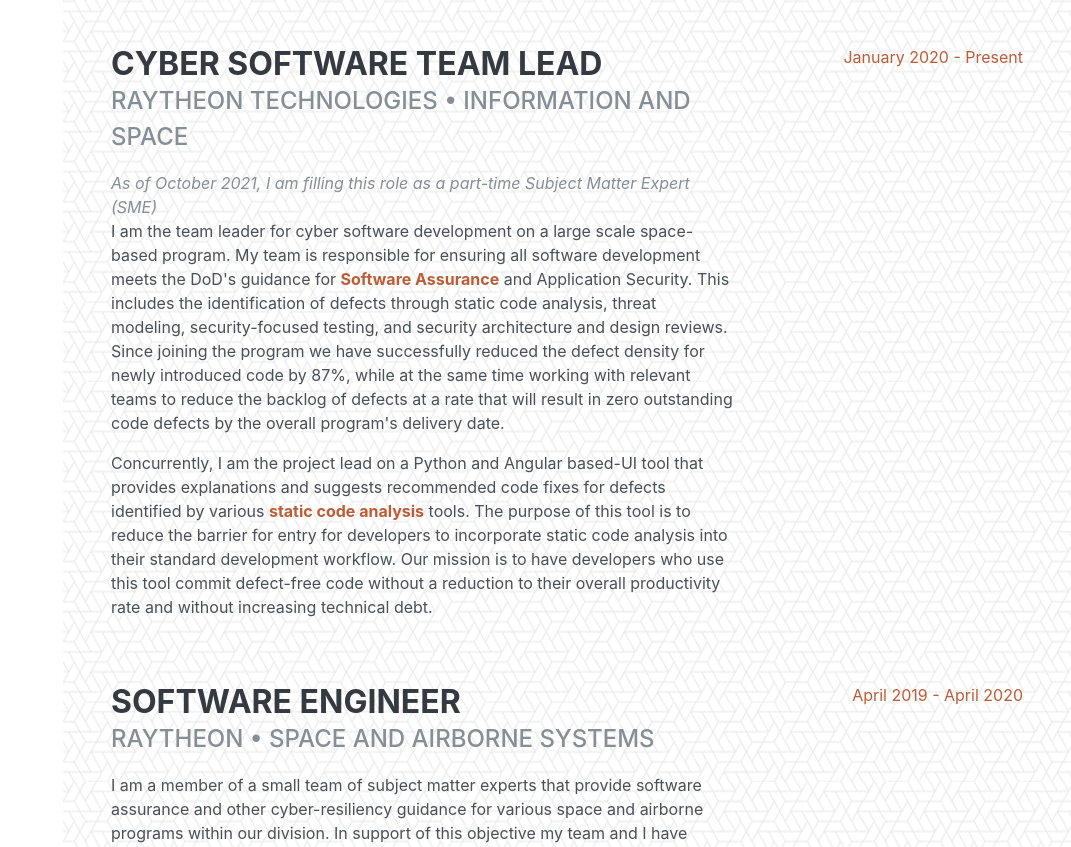
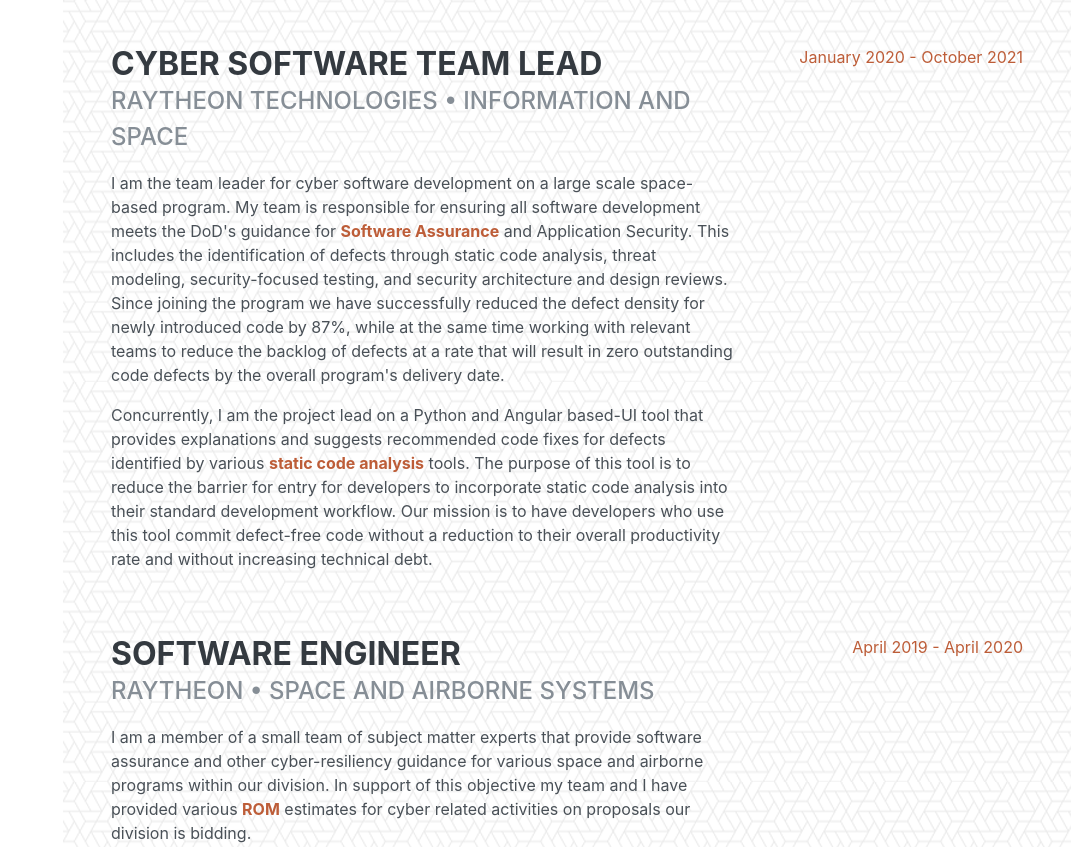
Before and after one commit to x24git/Resume-Site, a website: page index.html in a window 1280 px wide. Shown: the part 1218-2065 px from the top of the page, without its empty margins (209-1280 px from the left). Drawn offline with nearby package versions, Linux system fonts and the light colour scheme; files that its build step writes are made by us from their sources; a script that the page names is missing; a web font is replaced by a local one.

Commit message:
Update Job Times

```diff
--- a/index.html
+++ b/index.html
@@ -142,7 +142,6 @@
                 <div class="resume-content mr-auto">
                     <h3 class="mb-0">Cyber Software Team Lead</h3>
                     <div class="subheading mb-3">Raytheon Technologies &#8226; Information and Space</div>
-                    <i> As of October 2021, I am filling this role as a part-time Subject Matter Expert (SME)</i>
                     <p> I am the team leader for cyber software development on a large scale space-based program. My
                         team is responsible for ensuring all software development meets the DoD's guidance for
                         <a href="https://resources.sei.cmu.edu/asset_files/SpecialReport/2018_003_001_538761.pdf"><b>
@@ -163,7 +162,7 @@
                     </p>
                 </div>
                 <div class="resume-date text-md-right">
-                    <span class="text-primary">January 2020 - Present</span>
+                    <span class="text-primary">January 2020 - October 2021</span>
                 </div>
             </div>
             <div class="resume-item d-flex flex-column flex-md-row mb-5">
```
